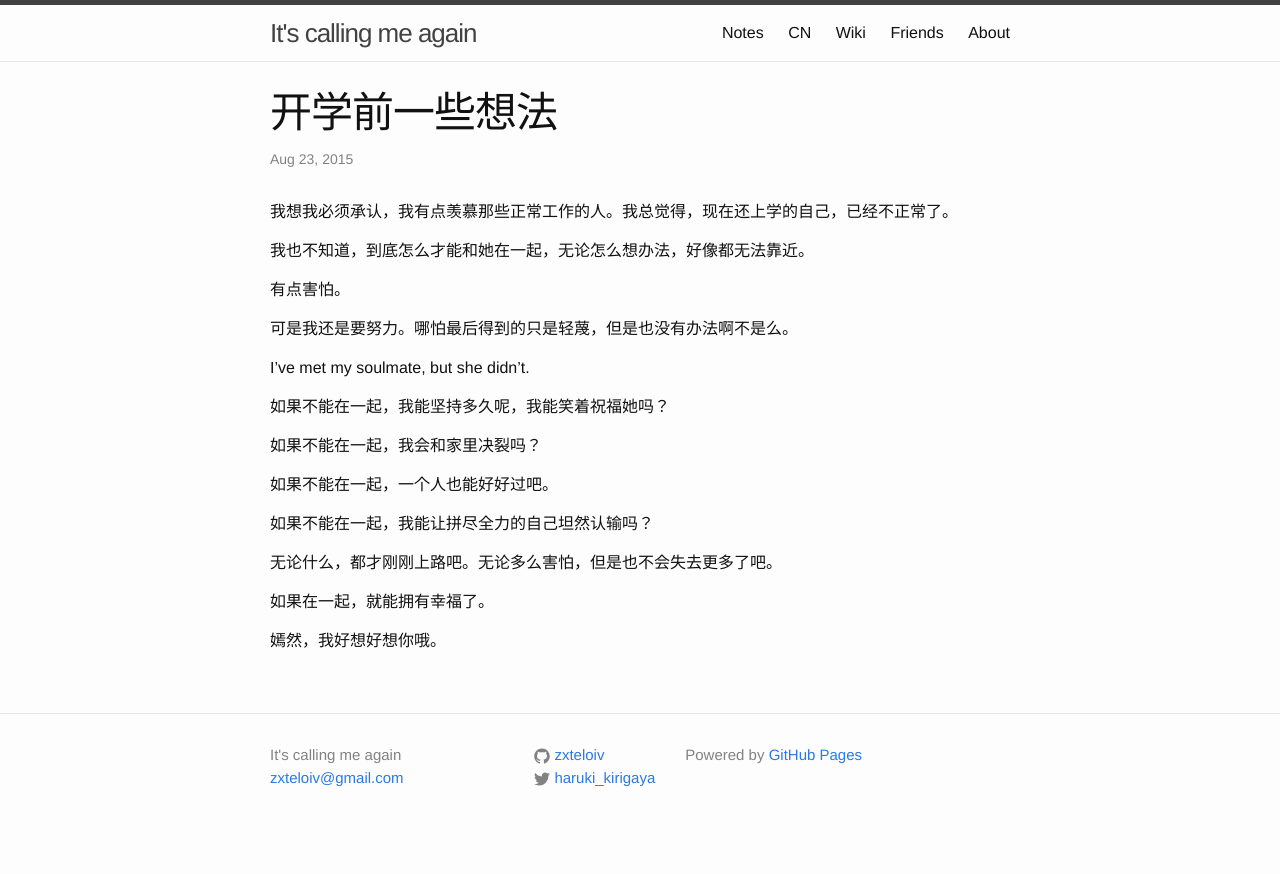
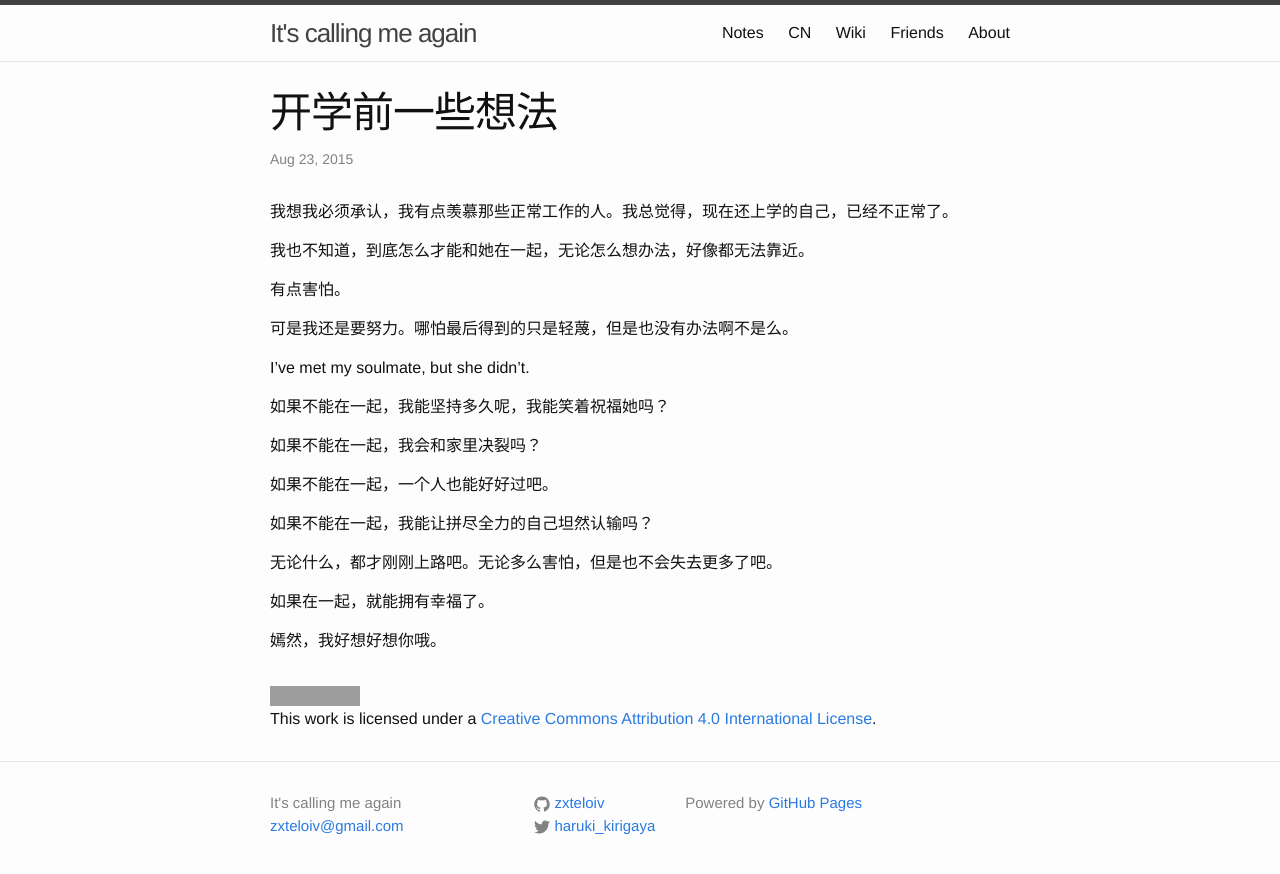
Before and after one commit to zxteloiv/zxteloiv.github.io, a Jekyll site: the page built from _posts/2015-08-23-thoughts-before-I-go.md, in a window 1280 px wide. Shown: the top 874 px of the page. Built offline with Jekyll 4.4.1, drawn with Linux system fonts in a browser that asks for light colours; comment, search, counter and statistics services are not loaded; grey boxes are pictures that could not be loaded.

Commit message:
add copyright license for posts

```diff
--- a/_layouts/post.html
+++ b/_layouts/post.html
@@ -18,4 +18,16 @@
     {% include katex_render.html %}
 {% endif %}
 
+{% if page.copyright == null or page.copyright == 'cc.by' %}
+ <a rel="license" href="http://creativecommons.org/licenses/by/4.0/">
+     <img alt="Creative Commons License" style="border-width:0" src="https://i.creativecommons.org/l/by/4.0/88x31.png" />
+ </a>
+ <br />
+ {% if page.categories contains "chn" %}
+     本文使用<a rel="license" href="http://creativecommons.org/licenses/by/4.0/">署名</a>协议进行授权.
+ {% else %}
+     This work is licensed under a <a rel="license" href="http://creativecommons.org/licenses/by/4.0/">Creative Commons Attribution 4.0 International License</a>.
+ {% endif %}
+{% endif %}
+
 {% include disqus.html %}
```
